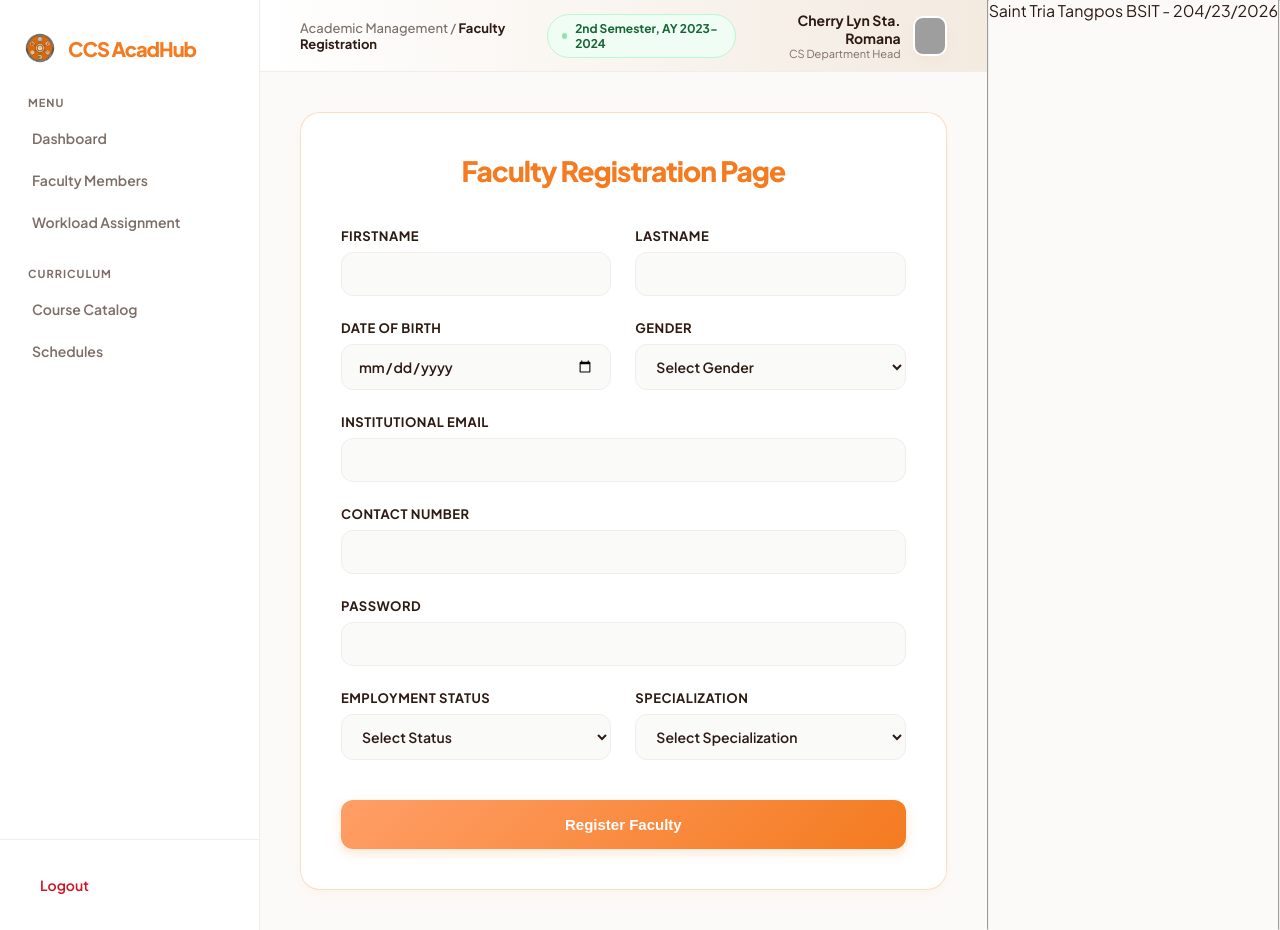
After one commit to Sanctana/CSIT226_CCS-Faculty-Management-System, a PHP site: page /registerfaculty.php in a window 1280 px wide. The commit adds this page. Run offline with PHP 8.4, Linux system fonts and the light colour scheme; some libraries are stand-ins or nearby versions; grey boxes are pictures that could not be loaded.

Commit message:
lab activity

```diff
--- /dev/null
+++ b/assets/includes/footer.php
@@ -0,0 +1,25 @@
+
+	<hr>
+	<div id = "footer" align="center">
+		<?php echo 'Saint Tria Tangpos BSIT - 2' .date('04/23/2026') ?>
+	</div>
+	<hr>
+</div>
+<!-- Optional JavaScript; choose one of the two! -->
+
+    <!-- Option 1: jQuery and Bootstrap Bundle (includes Popper) -->
+    <script src="https://code.jquery.com/jquery-3.5.1.slim.min.js" integrity="sha384-DfXdz2htPH0lsSSs5nCTpuj/zy4C+OGpamoFVy38MVBnE+IbbVYUew+OrCXaRkfj" crossorigin="anonymous"></script>
+    <script src="https://cdn.jsdelivr.net/npm/bootstrap@4.5.3/dist/js/bootstrap.bundle.min.js" integrity="sha384-ho+j7jyWK8fNQe+A12Hb8AhRq26LrZ/JpcUGGOn+Y7RsweNrtN/tE3MoK7ZeZDyx" crossorigin="anonymous"></script>
+    <script src="//maxcdn.bootstrapcdn.com/bootstrap/4.1.1/js/bootstrap.min.js"></script>
+	<script src="//cdnjs.cloudflare.com/ajax/libs/jquery/3.2.1/jquery.min.js"></script>
+	<script src="js/site.js"></script>
+	<script src=https://code.jquery.com/jquery-3.5.1.js></script>
+	<script src=https://cdn.datatables.net/1.10.22/js/jquery.dataTables.min.js></script>
+	<script src=https://cdn.datatables.net/1.10.22/js/dataTables.bootstrap.min.js></script>
+    <!-- Option 2: jQuery, Popper.js, and Bootstrap JS
+    <script src="https://code.jquery.com/jquery-3.5.1.slim.min.js" integrity="sha384-DfXdz2htPH0lsSSs5nCTpuj/zy4C+OGpamoFVy38MVBnE+IbbVYUew+OrCXaRkfj" crossorigin="anonymous"></script>
+    <script src="https://cdn.jsdelivr.net/npm/popper.js@1.16.1/dist/umd/popper.min.js" integrity="sha384-9/reFTGAW83EW2RDu2S0VKaIzap3H66lZH81PoYlFhbGU+6BZp6G7niu735Sk7lN" crossorigin="anonymous"></script>
+    <script src="https://cdn.jsdelivr.net/npm/bootstrap@4.5.3/dist/js/bootstrap.min.js" integrity="sha384-w1Q4orYjBQndcko6MimVbzY0tgp4pWB4lZ7lr30WKz0vr/aWKhXdBNmNb5D92v7s" crossorigin="anonymous"></script>
+    -->
+  </body>
+</html>
--- /dev/null
+++ b/connections/connect.php
@@ -0,0 +1,8 @@
+<?php
+	$connection = new mysqli('localhost', 'root','','css_faculty_system_db');
+
+	if (!$connection){
+		die (mysqli_error($mysqli));
+	}
+
+?>
--- a/index.php
+++ b/index.php
@@ -1,3 +1,5 @@
+<?php
+?>
 <!doctype html>
 <html lang="en">
 
--- /dev/null
+++ b/registerfaculty.php
@@ -0,0 +1,274 @@
+<?php
+include 'connections/connect.php';
+// require_once 'assets/includes/header.php';
+?>
+
+<!DOCTYPE html>
+<html lang="en">
+<head>
+    <meta charset="UTF-8">
+    <meta name="viewport" content="width=device-width, initial-scale=1.0">
+    <title>CCS | Faculty Registration</title>
+    <link href="https://fonts.googleapis.com/css2?family=Plus+Jakarta+Sans:wght@300;400;500;600;700;800&display=swap" rel="stylesheet">
+    <link rel="stylesheet" href="/assets/css/dashboard.css">
+    <style>
+        /* form-specific styling */
+        .form-panel {
+            max-width: 800px;
+            margin: 0 auto;
+            background: white;
+            border-radius: 20px;
+            border: 1px solid var(--border-orange);
+            padding: 40px;
+            box-shadow: var(--shadow-sm);
+        }
+
+        .form-header {
+            text-align: center;
+            margin-bottom: 40px;
+        }
+
+        .form-header h2 {
+            font-size: 28px;
+            font-weight: 800;
+            color: var(--primary);
+            letter-spacing: -1px;
+        }
+
+        .form-group {
+            margin-bottom: 24px;
+        }
+
+        .form-label {
+            display: block;
+            font-size: 13px;
+            font-weight: 700;
+            color: var(--text-dark);
+            margin-bottom: 8px;
+            text-transform: uppercase;
+            letter-spacing: 0.5px;
+        }
+
+        .form-input,
+        .form-select {
+            width: 100%;
+            padding: 12px 16px;
+            border: 1px solid var(--border-light);
+            border-radius: 12px;
+            font-size: 14px;
+            font-weight: 600;
+            font-family: 'Plus Jakarta Sans', sans-serif;
+            color: var(--text-dark);
+            background: #fafaf9;
+            transition: 0.2s;
+        }
+
+        .form-input:focus,
+        .form-select:focus {
+            outline: none;
+            border-color: var(--primary);
+            background: white;
+            box-shadow: 0 0 0 3px rgba(244, 123, 32, 0.1);
+        }
+
+        .form-submit {
+            width: 100%;
+            padding: 16px;
+            background: var(--primary-grad);
+            color: white;
+            border: none;
+            border-radius: 12px;
+            font-size: 15px;
+            font-weight: 700;
+            cursor: pointer;
+            transition: 0.2s;
+            margin-top: 16px;
+            box-shadow: 0 4px 12px rgba(244, 123, 32, 0.2);
+        }
+
+        .form-submit:hover {
+            transform: translateY(-2px);
+            box-shadow: 0 8px 20px rgba(244, 123, 32, 0.3);
+        }
+
+        .form-grid {
+            display: grid;
+            grid-template-columns: 1fr 1fr;
+            gap: 24px;
+        }
+
+        @media (max-width: 768px) {
+            .form-grid {
+                grid-template-columns: 1fr;
+            }
+        }
+    </style>
+</head>
+<body>
+
+<!-- my sidebar <3 -->
+<aside class="sidebar">
+    <div class="logo-area"><img src="assets/img/ccs_logo.png" alt="FWMS Logo" class="logo-img">CCS AcadHub</div>
+    <div class="nav-section">
+        <div class="nav-label">Menu</div>
+        <a href="dashboard.php" class="nav-item">Dashboard</a>
+        <a href="facultyrecord.php" class="nav-item">Faculty Members</a>
+        <a href="#" class="nav-item">Workload Assignment</a>
+    </div>
+    <div class="nav-section">
+        <div class="nav-label">Curriculum</div>
+        <a href="#" class="nav-item">Course Catalog</a>
+        <a href="#" class="nav-item">Schedules</a>
+    </div>
+    <div style="margin-top: auto; padding: 24px; border-top: 1px solid var(--border-light);">
+        <a href="#" class="nav-item" style="color: #cf1322;">Logout</a>
+    </div>
+</aside>
+
+<div class="main-wrapper">
+    <!-- top bar -->
+    <header class="top-bar">
+        <div class="breadcrumb">Academic Management / <span>Faculty Registration</span></div>
+        <div class="header-right-group">
+            <div class="semester-pill"><div class="live-dot"></div>2nd Semester, AY 2023-2024</div>
+            <div class="profile-trigger">
+                <div class="user-text">
+                    <span class="user-name">Cherry Lyn Sta. Romana</span>
+                    <span class="user-role">CS Department Head</span>
+                </div>
+                <div class="avatar" style="background: url('https://ui-avatars.com/api/?name=Cherry+Sta+Romana&background=f47b20&color=fff'); background-size: cover;"></div>
+            </div>
+        </div>
+    </header>
+
+    <!-- body content -->
+    <main class="content-body">
+        <div class="container">
+            <div class="form-panel">
+                <div class="form-header">
+                    <h2>Faculty Registration Page</h2>
+                </div>
+
+                <form method="post">
+                    <div class="form-grid">
+                        <div class="form-group">
+                            <label class="form-label">Firstname</label>
+                            <input type="text" name="txtfirstname" class="form-input" required>
+                        </div>
+
+                        <div class="form-group">
+                            <label class="form-label">Lastname</label>
+                            <input type="text" name="txtlastname" class="form-input" required>
+                        </div>
+                    </div>
+
+                    <div class="form-grid">
+                        <div class="form-group">
+                            <label class="form-label">Date of Birth</label>
+                            <input type="date" name="txtbirth" class="form-input" required>
+                        </div>
+
+                        <div class="form-group">
+                            <label class="form-label">Gender</label>
+                            <select name="txtgender" class="form-select" required>
+                                <option value="">Select Gender</option>
+                                <option value="M">Male</option>
+                                <option value="F">Female</option>
+                            </select>
+                        </div>
+                    </div>
+
+                    <div class="form-group">
+                        <label class="form-label">Institutional Email</label>
+                        <input type="email" name="txtinstitutionalemail" class="form-input" required>
+                    </div>
+
+                    <div class="form-group">
+                        <label class="form-label">Contact Number</label>
+                        <input type="text" name="txtcontact" class="form-input" required>
+                    </div>
+
+                    <div class="form-group">
+                        <label class="form-label">Password</label>
+                        <input type="password" name="txtpassword" class="form-input" required>
+                    </div>
+                    <!--            TANGPOS.123456CITU-->
+
+                    <div class="form-grid">
+                        <div class="form-group">
+                            <label class="form-label">Employment Status</label>
+                            <select name="txtemployeestatus" class="form-select" required>
+                                <option value="">Select Status</option>
+                                <option value="PT">Part-Time</option>
+                                <option value="FT">Full-Time</option>
+                            </select>
+                        </div>
+
+                        <div class="form-group">
+                            <label class="form-label">Specialization</label>
+                            <select name="txtspecialization" class="form-select" required>
+                                <option value="">Select Specialization</option>
+                                <option value="1">Mobile Development</option>
+                                <option value="2">Web Development</option>
+                                <option value="3">Information Management</option>
+                                <option value="4">Game Development</option>
+                            </select>
+                        </div>
+                    </div>
+
+                    <input type="submit" name="btnRegister" value="Register Faculty" class="form-submit">
+                </form>
+            </div>
+        </div>
+    </main>
+</div>
+
+</body>
+</html>
+
+
+<?php
+if(isset($_POST['btnRegister'])){
+    //retrieve data from form and save the value to a variable
+    //for tbluser
+    $firstname=$_POST['txtfirstname'];
+    $lastname=$_POST['txtlastname'];
+    $birthdate=$_POST['txtbirth'];
+    $gender=$_POST['txtgender'];
+    $institutional_email=$_POST['txtinstitutionalemail'];
+    $contact_number=$_POST['txtcontact'];
+    $password = password_hash($_POST['txtpassword'], PASSWORD_DEFAULT);
+
+    // if walay value (value="") undefined/null, kay iyahang i return kay empty string - right
+    $employee_status = $_POST['txtemployeestatus'] ?? '';
+
+    //for tblfaculty
+    $specialization=$_POST['txtspecialization'];
+
+    //save data to tbluser
+    $sql1 ="Insert into tbluser(firstname,lastname,birthdate,gender,institutional_email,contact_number,password,employee_status)
+    values('".$firstname."','".$lastname."','".$birthdate."','".$gender."','".$institutional_email."','".$contact_number."','".$password."','".$employee_status."')";
+
+//    $sql1 ="Insert into tblstudent(firstname,lastname,program,yearlevel) values('".$fname."','".$lname."','".$program."',".$yearlevel.")";
+    mysqli_query($connection,$sql1);
+
+    $last_id = $connection->insert_id; // makuha ang last id, after insert data,
+
+    //save data to tblfaculty
+    $sql1 ="Insert into tblfaculty(user_id,specialization) values(".$last_id.",'".$specialization."')";
+
+    mysqli_query($connection,$sql1);
+
+    echo "<script language='javascript'>
+			alert('New record saved.');
+		      </script>";
+    header("location: facultyrecord.php");
+
+
+
+}
+
+?>
+
+
+<?php require_once 'assets/includes/footer.php'; ?>
--- /dev/null
+++ b/registerload.php
@@ -0,0 +1,4 @@
+
+<?php
+
+    // altair's work here
```
Also changed, not shown: assets/includes/header.php (added, +61 -0 lines), assets/includes/sidebar.php (added, +27 -0 lines), connections/index.php (added, +18 -0 lines), dashboard.php (+7 -17 lines), faculty.php (deleted, +0 -255 lines), facultyrecord.php (added, +18 -0 lines), logout.php (added, +7 -0 lines), readrecords.php (added, +17 -0 lines). Lines whose indentation alone changed are shown as unchanged.
